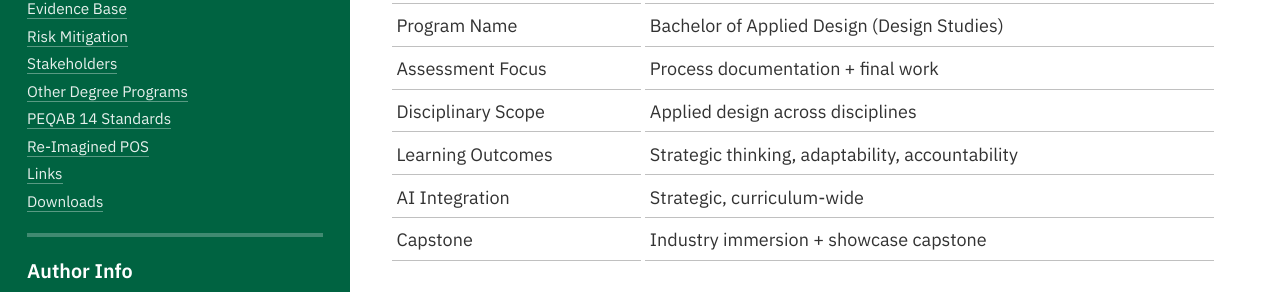
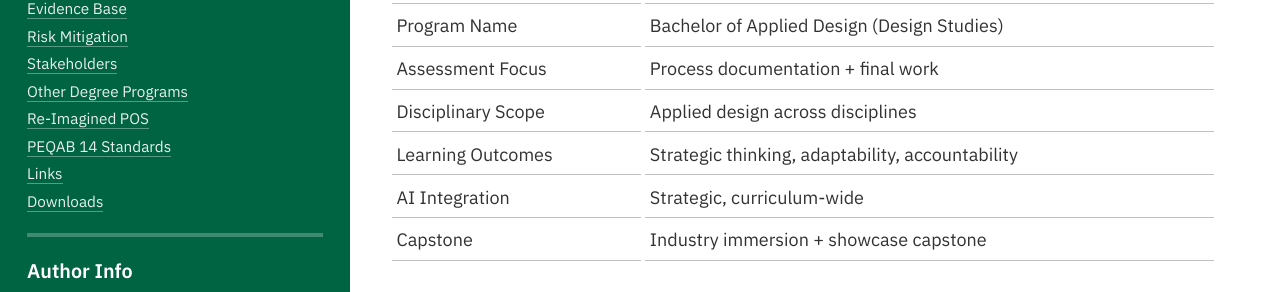
Before and after one commit to AlainParadis/program-transformation, a Jekyll site: the page built from index.md, in a window 1280 px wide. Shown: the part 225-517 px from the top of the page. Built offline with Jekyll 4.4.1, drawn with Linux system fonts in a browser that asks for light colours; part of the change alters nothing that is shown.

```diff
--- a/_includes/aside.html
+++ b/_includes/aside.html
@@ -10,8 +10,8 @@
 	<li><a href="#risk-mitigation">Risk Mitigation</a></li>
 	<li><a href="#stakeholders">Stakeholders</a></li>
 	<li><a href="#otherdegreeprograms">Other Degree Programs</a></li>
+	<li><a href="#pos">Re-Imagined POS</a></li>
 	<li><a href="#PEQAB">PEQAB 14 Standards</a></li>
-	<li><a href="#pos">Re-Imagined POS</a></li>
 	<li><a href="#links">Links</a></li>
 	<li><a href="#downloads">Downloads</a></li>
 </ul>
```
